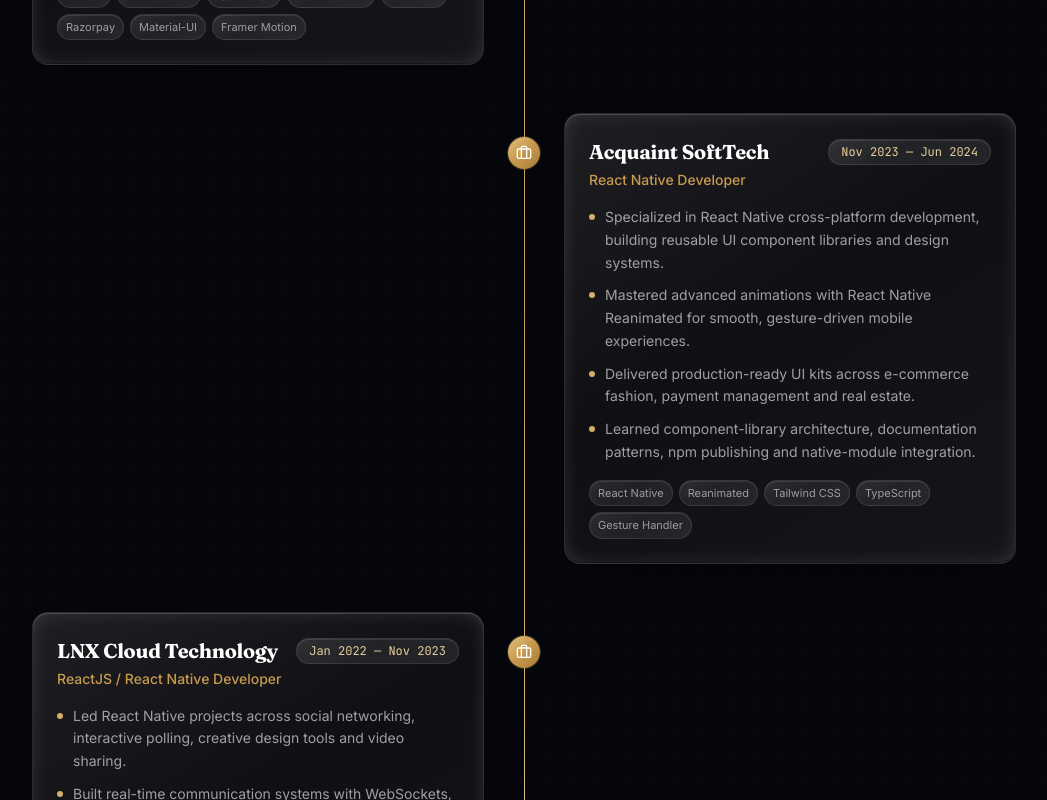
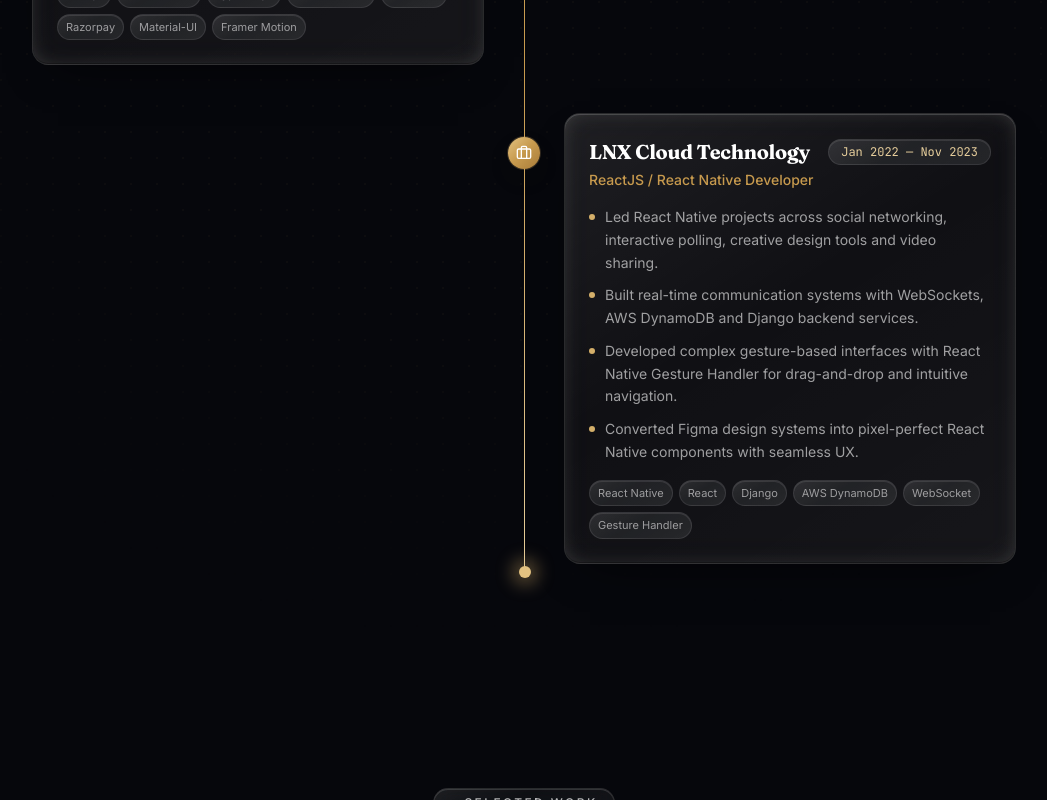
Before and after one commit to bhavin-02/bhavin-02.github.io, a React (Vite) app: page / in a window 1280 px wide. Shown: the part 2680-3480 px from the top of the page, without its empty margins (116-1163 px from the left). Built offline with nearby package versions, Linux system fonts and the light colour scheme.

Commit message:
Minor Changes

```diff
--- a/src/data/portfolio.ts
+++ b/src/data/portfolio.ts
@@ -94,24 +94,6 @@
       "Razorpay",
       "Material-UI",
       "Framer Motion",
-    ],
-  },
-  {
-    company: "Acquaint SoftTech",
-    role: "React Native Developer",
-    period: "Nov 2023 — Jun 2024",
-    points: [
-      "Specialized in React Native cross-platform development, building reusable UI component libraries and design systems.",
-      "Mastered advanced animations with React Native Reanimated for smooth, gesture-driven mobile experiences.",
-      "Delivered production-ready UI kits across e-commerce fashion, payment management and real estate.",
-      "Learned component-library architecture, documentation patterns, npm publishing and native-module integration.",
-    ],
-    tags: [
-      "React Native",
-      "Reanimated",
-      "Tailwind CSS",
-      "TypeScript",
-      "Gesture Handler",
     ],
   },
   {
--- a/src/data/projectsData.ts
+++ b/src/data/projectsData.ts
@@ -342,7 +342,7 @@
     id: "perdilui",
     title: "PerdilUI — React Native UI Component Library",
     shortTitle: "PerdilUI",
-    company: "Acquaint SoftTech",
+    company: "Mighty Ventures",
     period: "2023 — 2024",
     category: "UI Library",
     domain: "Developer Tooling",
@@ -365,7 +365,7 @@
     id: "ui-kit-collection",
     title: "Mobile UI Kit Collection",
     shortTitle: "UI Kits",
-    company: "Acquaint SoftTech",
+    company: "Mighty Ventures",
     period: "2023 — 2024",
     category: "UI Kits",
     domain: "E-commerce / Fintech / Real Estate",
@@ -389,7 +389,7 @@
     id: "glover",
     title: "Glover — Customer App UI",
     shortTitle: "Glover",
-    company: "Acquaint SoftTech",
+    company: "Mighty Ventures",
     period: "2023 — 2024",
     category: "Mobile App",
     domain: "E-commerce",
```
